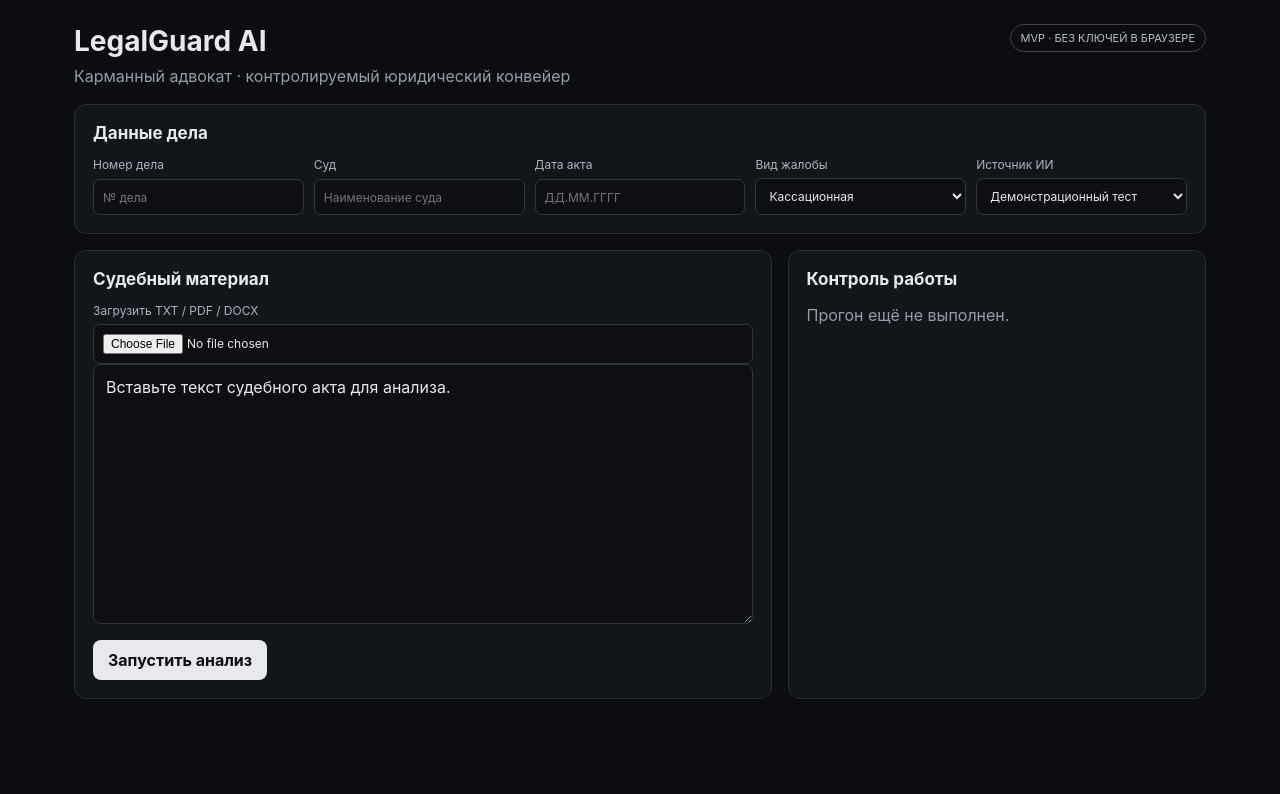
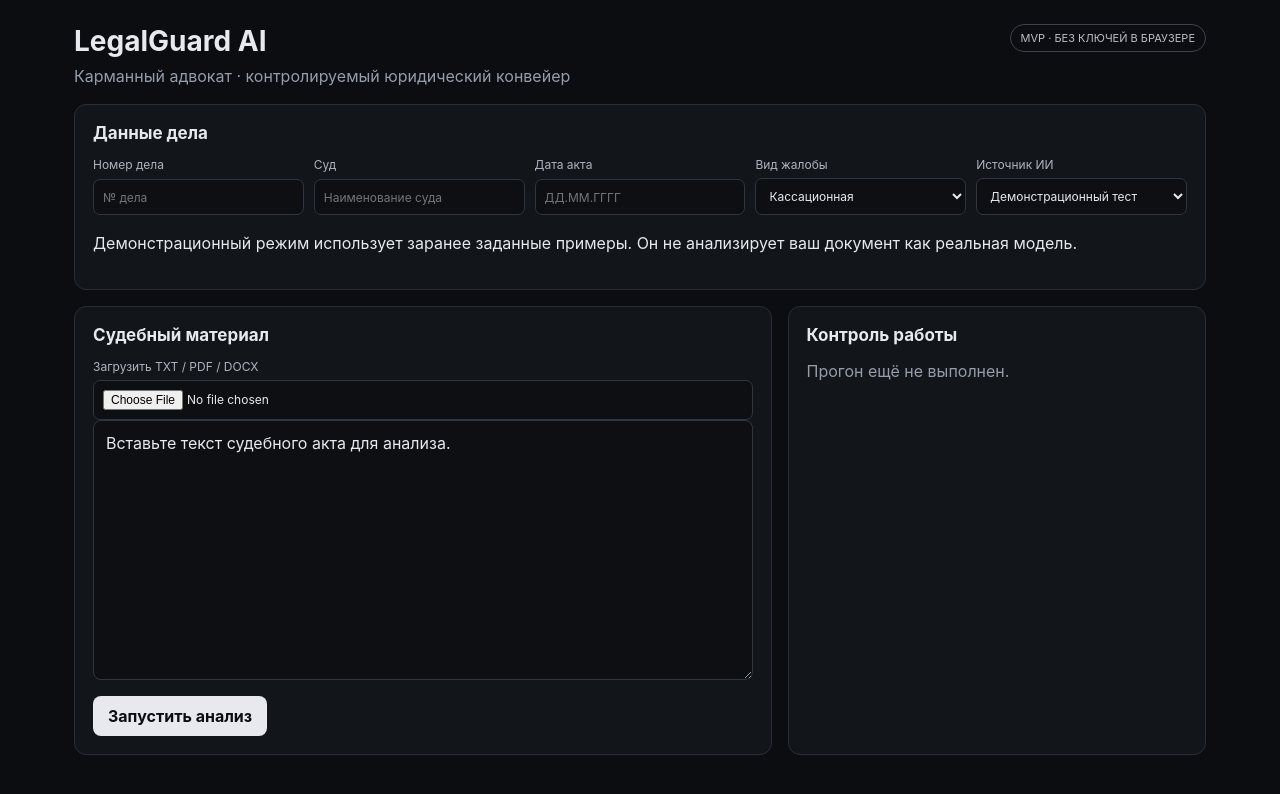
Before and after one commit to porejrosebostan40-cmd/legalguard-ai-fixed, a React (Vite) app: page / in a window 1280 px wide. Shown: the top 794 px of the page. Built offline with nearby package versions, Linux system fonts and the light colour scheme.

Commit message:
ui: clarify demo mode and external server privacy

```diff
--- a/src/main.tsx
+++ b/src/main.tsx
@@ -100,6 +100,8 @@ function App() {
             <span>Имя модели<input value={localModel} onChange={(event) => setLocalModel(event.target.value)} placeholder="local-model" /></span>
           </label>
         )}
+        {providerMode === 'test' && <p className="mode-note">Демонстрационный режим использует заранее заданные примеры. Он не анализирует ваш документ как реальная модель.</p>}
+        {providerMode === 'server' && <p className="mode-note">В этом режиме текст отправляется на настроенный серверный API. Не загружайте конфиденциальные материалы, пока не проверены адрес сервера и его политика обработки данных.</p>}
       </section>
 
       <section className="grid">
```
